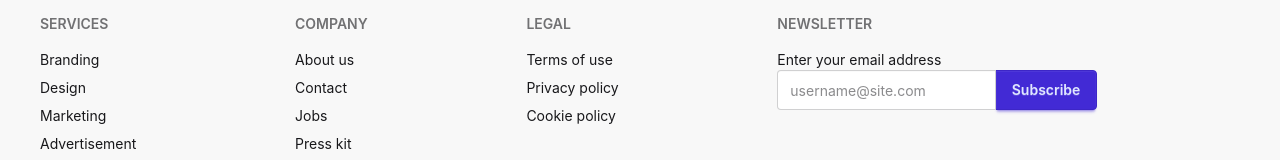
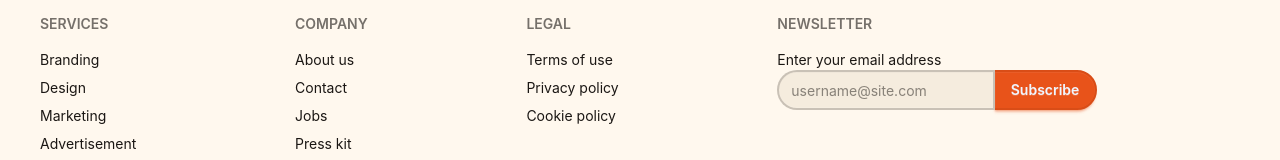
Before and after one commit to EliasKleinlein/Events-in-RTS, a React (Vite) app: page / in a window 1280 px wide. Shown: the part 606-766 px from the top of the page. Built offline with nearby package versions, Linux system fonts and the light colour scheme; no server answers.

Commit message:
add custom daisyui theme

```diff
--- a/src/index.css
+++ b/src/index.css
@@ -27,3 +27,38 @@
   border: 1px var(--color-primary) solid;
 }
 /* Leaflet overrides END */
+
+@plugin "daisyui/theme" {
+  name: "EventTheme";
+  default: true;
+  prefersdark: true;
+  color-scheme: "light";
+  --color-base-100: oklch(94.7% 0.021 79.2);
+  --color-base-200: oklch(98.2% 0.015 77.074);
+  --color-base-300: oklch(90.1% 0.03 73.878);
+  --color-base-content: oklch(20.8% 0.009 59.154);
+  --color-primary: oklch(63.7% 0.195 38.407);
+  --color-primary-content: oklch(97% 0.014 254.604);
+  --color-secondary: oklch(100% 0 247.858);
+  --color-secondary-content: oklch(0% 0 98.111);
+  --color-accent: oklch(44.4% 0.181 265.998);
+  --color-accent-content: oklch(97% 0.014 343.198);
+  --color-neutral: oklch(37% 0 0);
+  --color-neutral-content: oklch(98% 0 0);
+  --color-info: oklch(78% 0.154 211.53);
+  --color-info-content: oklch(30% 0.056 229.695);
+  --color-success: oklch(76% 0.177 163.223);
+  --color-success-content: oklch(26% 0.051 172.552);
+  --color-warning: oklch(75% 0.183 55.934);
+  --color-warning-content: oklch(26% 0.079 36.259);
+  --color-error: oklch(71% 0.194 13.428);
+  --color-error-content: oklch(27% 0.105 12.094);
+  --radius-selector: 2rem;
+  --radius-field: 2rem;
+  --radius-box: 2rem;
+  --size-selector: 0.25rem;
+  --size-field: 0.25rem;
+  --border: 2px;
+  --depth: 1;
+  --noise: 0;
+}
```
